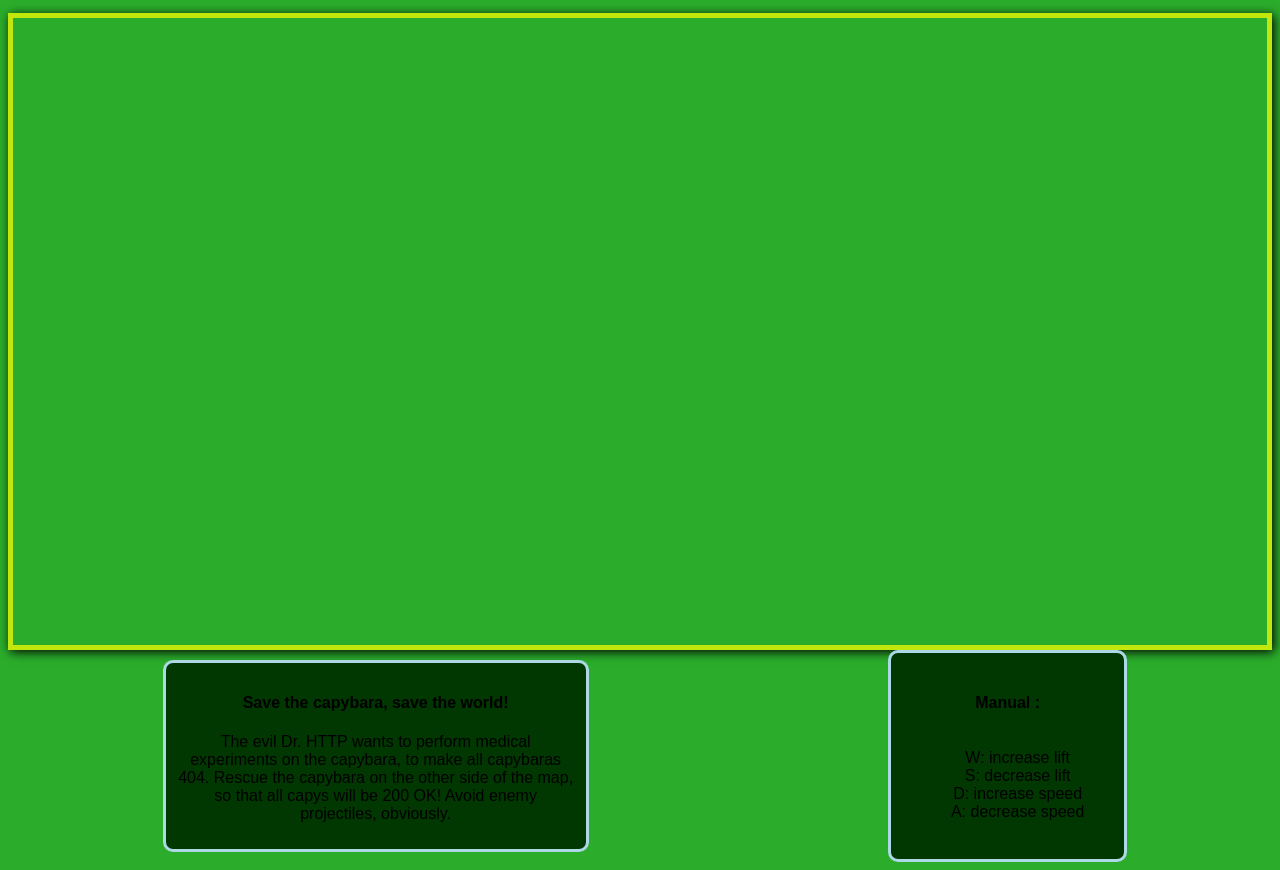
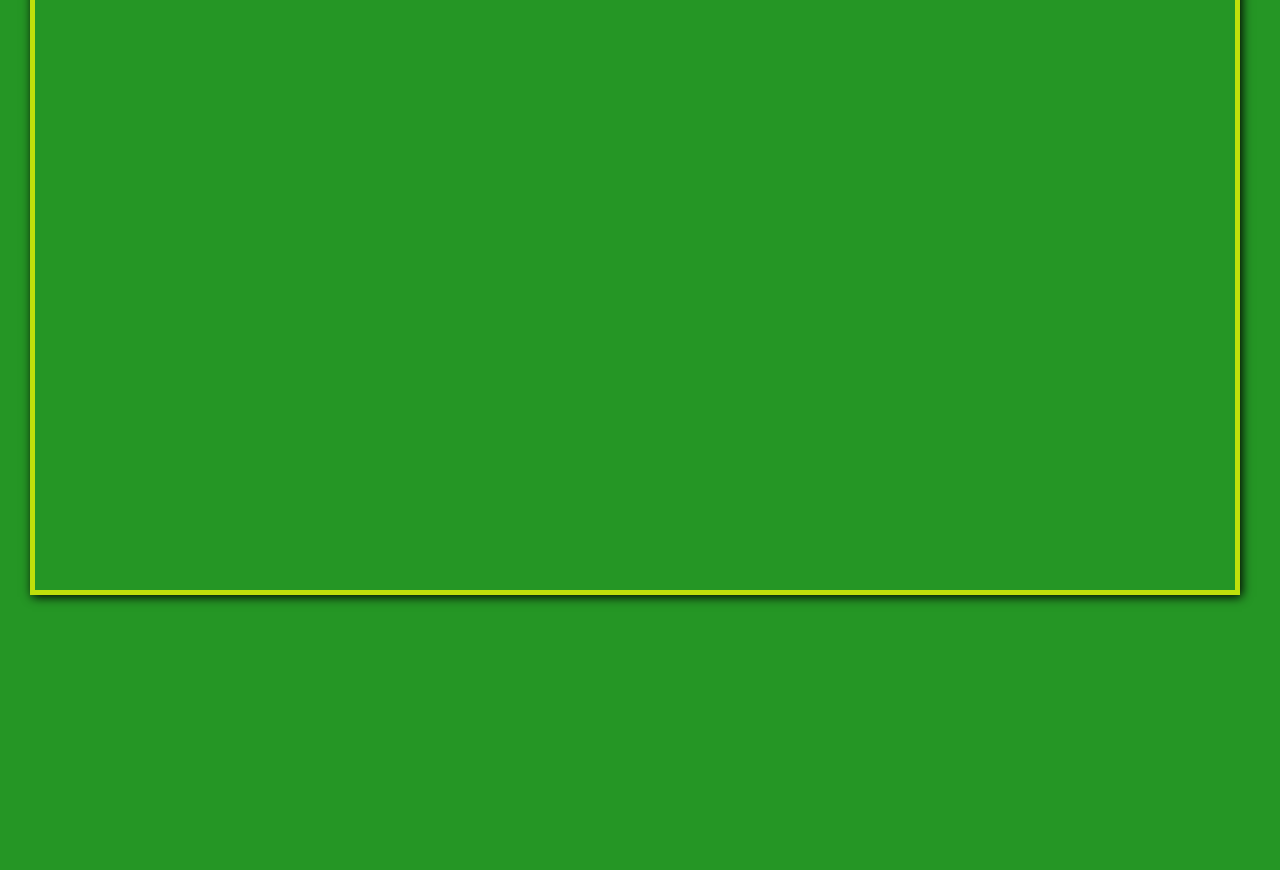
Before and after one commit to wtdavis/hellocopter_js_project, a plain HTML site: page index.html in a window 1280 px wide. Shown: the part 115-985 px from the top of the page. After the commit the page ends 800 px from the top, so only its background shows below. Drawn offline with Linux system fonts and the light colour scheme.

Commit message:
update page layout

```diff
--- a/classes/Game.js
+++ b/classes/Game.js
@@ -6,6 +6,7 @@ export class Game {
         this.canvas = document.getElementById("game_canvas")
         this.canvas.height = this.canvasHeight
         this.canvas.width = this.canvasWidth
+        debugger
         this.ctx = this.canvas.getContext("2d")
         this.backgroundDimensions = document.getElementById("game_background")
         this.num = Math.random()
--- a/index.html
+++ b/index.html
@@ -25,6 +25,7 @@
         </nav>
 
     </header>
+
 <!--
     <div class="newGameModal">
         <p>
@@ -41,8 +42,9 @@
         </p>
     </div> -->
 
-
-    <canvas id="game_canvas"> game content here</canvas>
+    <div class="canvascontainer">
+        <canvas id="game_canvas" class="gamecanvas"> game content here</canvas>
+    </div>
 
     <img id="game_sprites" class="hidden" src="./assets/new_sprites.png">
     <img id="explosion_sprites" class="hidden" src="./assets/explosions.png">
@@ -50,21 +52,24 @@
     <img id="game_background" class="hidden" src="./assets/backgrounds/blank_background_desert.png">
     <footer id="footer">
 
-        <div id="backstory">
-            <h4> Save the capybara, save the world!</h4>
-            <p> The evil Dr. HTTP wants to perform medical experiments on the capybara, to make all capybaras 404. Rescue the capybara on the other side of the map, so that all capys will be 200 OK! Avoid enemy projectiles, obviously.</p>
-        </div>
 
-        <div id="manual">
-            <h4 id="manual-header" class="manual-content"> Manual :</h4>
-            <ul id="instructions" class="manual-content">
-                <li> W: increase lift </li>
-                <li> S: decrease lift </li>
-                <li> D: increase speed </li>
-                <li> A: decrease speed </li>
-            </ul>
-        </div>
 
     </footer>
 </body>
 </html>
+
+<!-- <div id="backstory">
+    <h4> Save the capybara, save the world!</h4>
+    <p> The evil Dr. HTTP wants to perform medical experiments on the capybara, to make all capybaras 404. Rescue the capybara on the other side of the map, so that all capys will be 200 OK! Avoid enemy projectiles, obviously.</p>
+</div> -->
+
+<!-- <div id="manual">
+    <h4 id="manual-header" class="manual-content"> Manual :</h4>
+</div> -->
+
+<!-- <ul id="instructions" class="manual-content">
+    <li> W: increase lift </li>
+    <li> S: decrease lift </li>
+    <li> D: increase speed </li>
+    <li> A: decrease speed </li>
+</ul> -->
--- a/styles.css
+++ b/styles.css
@@ -32,6 +32,21 @@ body canvas {
     box-shadow: 2px 2px 10px black;
     overflow: hidden;
     /* background: blue; */
+}
+
+
+.gamecanvas {
+    width: 1200px;
+    height: 600px;
+}
+
+.canvascontainer {
+    display: flex;
+    align-items: center;
+    justify-content: center;
+    position: absolute;
+    top: calc(50vh - 300px);
+    right: calc(50vw - 600px)
 }
 /*
 img {
@@ -153,7 +168,7 @@ ul li {
     --lightblue: rgb(122, 170, 241);
     --lightgrey: rgb(181, 237, 247);
     --lightgreen: rgb(166, 243, 166);
-    --midgreen: rgb(43, 173, 43);
+    --midgreen: rgb(37, 150, 37);
     --green: rgb(26, 129, 26);
     --darkgreen: rgb(1, 56, 1);
 }
```
Also changed, not shown: all.js.
